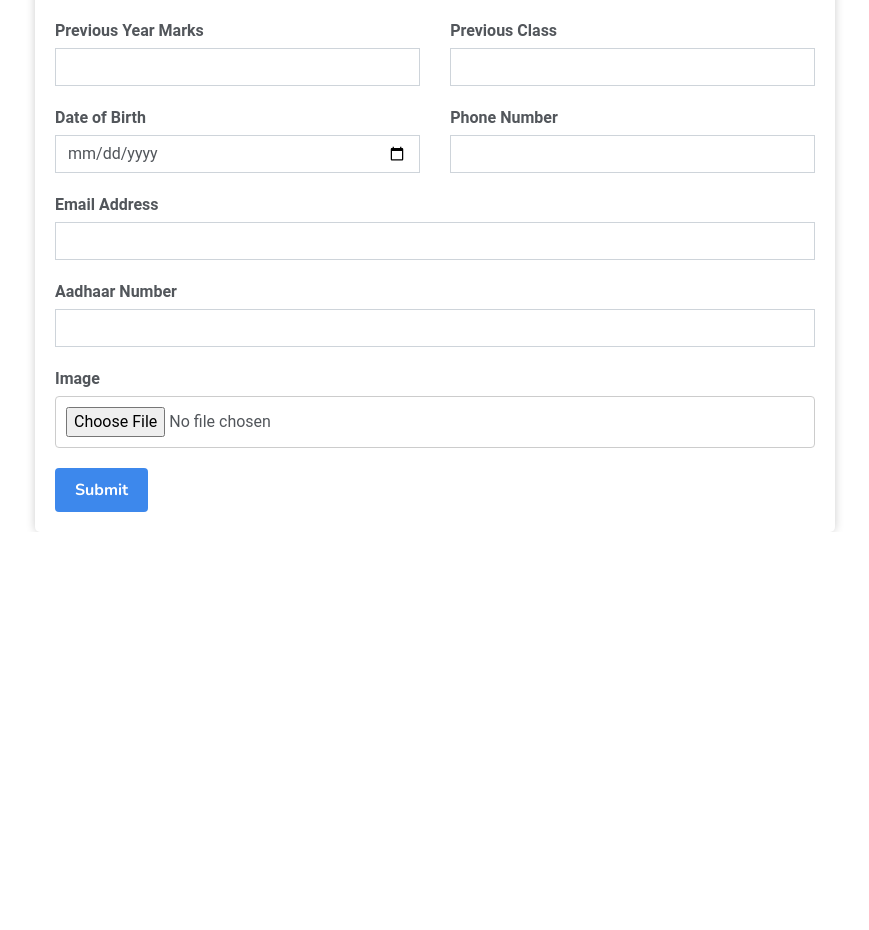
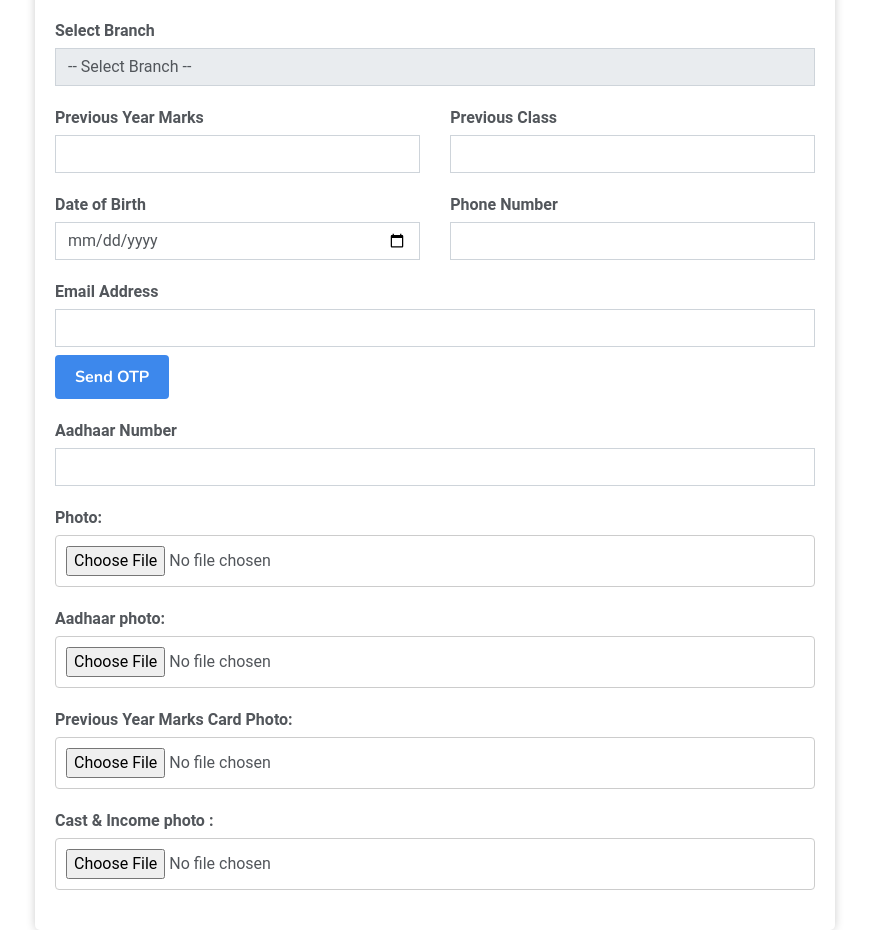
Before and after one commit to sunil-patil12000/admission-school, a React (Vite) app: page /admission in a window 1280 px wide. Shown: the part 613-1543 px from the top of the page, without its empty margins (205-1074 px from the left). Before the commit the page ends 1145 px from the top, so only its background shows below. Built offline with nearby package versions, Linux system fonts and the light colour scheme.

Commit message:
otp code change and checked

```diff
--- a/src/Register.jsx
+++ b/src/Register.jsx
@@ -17,9 +17,7 @@ const Register = () => {
     const handlesubmit = () => {
         if (password === cpassword) {
 
-            axios.post(URL + "/otpgen", {
-                email: email,
-            }).then((res) => console.log(res)).catch((e) => console.log(e))
+
 
             axios.post(URL + '/register', {
                 fname: fname,
--- a/src/components/Admission.jsx
+++ b/src/components/Admission.jsx
@@ -4,9 +4,7 @@ import axios from "axios";
 import Cookies from "js-cookie";
 import { useNavigate } from "react-router-dom";
 const Admission = () => {
-
   let navigate = useNavigate();
-
 
   const [formData, setFormData] = useState({
     lid: Cookies.get('user'),
@@ -17,6 +15,7 @@ const Admission = () => {
     gender: "",
     currentAddress: "",
     permanentAddress: "",
+    branch: "",
     previousYearMarks: "",
     previousClass: "",
     dateOfBirth: "",
@@ -26,52 +25,52 @@ const Admission = () => {
   });
 
   const [file, setFile] = useState(null);
+  const [aadhaarimg, setAadhaarimg] = useState(null);
+  const [pymc, setPymc] = useState(null);
+  const [ci, setCI] = useState(null);
 
   const handleFileInputChange = (event) => {
     setFile(event.target.files[0]);
   }
-
-
-  console.log(formData)
 
   const handleInputChange = (event) => {
     const { name, value } = event.target;
     setFormData({
       ...formData,
       [name]: value,
-
-
     });
   };
 
-  const handleSubmit = (event) => {
-    event.preventDefault();
-    console.log(formData);
+  const [visible, setVisible] = useState(false)
 
+  const handleotp = (e) => {
+    e.preventDefault()
+    console.log(formData.email)
 
+    axios.post("http://localhost:4545/otpgen", {
+      email: formData.email,
+    }).then((res) => {
+      console.log(res)
+      if (res.data.message === 'OTP sent successfully') {
+        setVisible(true);
+        console.log(res.data)
+        setCotp(res.data.otp)
 
+      }
 
+    }
+    ).catch((e) => console.log(e))
+  }
 
+  const handleSubmit = (e) => {
+    e.preventDefault();
 
-
-
-
-
-
-    // const form = new FormData();
-    // form.append('image', file);
-
-
-    Object.assign(formData, { 'image': file })
-
-
-
-
-
-    console.log(file)
-
-
-
+    Object.assign(formData, {
+      'image': file,
+      'aadhaarimg': aadhaarimg,
+      'pymc': pymc,
+      'ci': ci
+    })
 
     axios.post('http://localhost:4545/admission', formData, {
       headers: {
@@ -79,8 +78,7 @@ const Admission = () => {
       }
     }).then((res) => {
       console.log(res)
-      if (res.status(200)==200) {
-
+      if (res.status === 200) {
         setFormData({
           firstName: "",
           lastName: "",
@@ -89,6 +87,7 @@ const Admission = () => {
           gender: "",
           currentAddress: "",
           permanentAddress: "",
+          branch: "",
           previousYearMarks: "",
           previousClass: "",
           dateOfBirth: "",
@@ -96,24 +95,31 @@ const Admission = () => {
           email: "",
           aadhaarNumber: "",
         })
+        navigate('/profile')
+      }
+    }).catch((e) => console.log(e))
+  };
 
-        navigate('/profile')
+  const [otp, setOTP] = useState('');
+  const [resp, setResp] = useState('');
+  const [sub, setSub] = useState(false);
+  const [cotp, setCotp] = useState('');
+
+  const handleVerifyOTP = () => {
+
+    if (cotp === otp) {
+      setSub(true)
+      console.log(cotp + " = " + otp)
+    }
+
+  };
 
 
-      }
-    }).catch((e) => console.log(e))
-
-
-
-
-
-    // You can submit the form data to the server or do other stuff here
-  };
 
   return (
     <div className="admission-form-container">
       <h2>Admission Form</h2>
-      <form onSubmit={handleSubmit}>
+      <form >
         <div className="form-row">
           <div className="form-group">
             <label htmlFor="firstName">First Name</label>
@@ -204,6 +210,24 @@ const Admission = () => {
             required
           />
         </div>
+        <div className="form-group">
+          <label htmlFor="branch">Select Branch</label>
+          <select
+            name="branch"
+            id="branch"
+            className="form-control"
+            onChange={handleInputChange}
+            value={formData.branch}
+            required
+          >
+            <option value="">-- Select Branch --</option>
+            <option value="CSE">CSE</option>
+            <option value="E&E">E&E</option>
+            <option value="CIVIL">CIVIL</option>
+            <option value="EC">EC</option>
+            <option value="MECH">MECH</option>
+          </select>
+        </div>
         <div className="form-row">
           <div className="form-group">
             <label htmlFor="previousYearMarks">Previous Year Marks</label>
@@ -267,7 +291,29 @@ const Admission = () => {
             value={formData.email}
             required
           />
+          <button className="btn btn-primary mt-2" onClick={(e) => handleotp(e)}>Send OTP</button>
+
         </div>
+        {
+          visible ? (<><div className="form-group">
+            <label htmlFor="email">Enter OTP</label>
+            <input
+              type="text"
+              name="otp"
+              id="otp"
+              className="form-control"
+              onChange={(e) => setOTP(e.target.value)}
+              value={otp}
+
+            />
+
+            <button className="btn btn-primary mt-2" onClick={(e) => {
+              e.preventDefault()
+              handleVerifyOTP()
+            }}>Submit OTP</button>
+            <span className="ms-2 fa-1x fw-semibold">{resp}</span>
+          </div></>) : (<></>)
+        }
         <div className="form-group">
           <label htmlFor="aadhaarNumber">Aadhaar Number</label>
           <input
@@ -281,7 +327,7 @@ const Admission = () => {
           />
         </div>
         <div className="form-group">
-          <label htmlFor="image">Image</label>
+          <label htmlFor="image">Photo:</label>
           <input
             type="file"
             name="image"
@@ -291,9 +337,50 @@ const Admission = () => {
 
           />
         </div>
-        <button type="submit" className="btn btn-primary">
-          Submit
-        </button>
+        <div className="form-group">
+          <label htmlFor="image">Aadhaar photo:</label>
+          <input
+            type="file"
+            name="aadhaar-img"
+            id="aadhaar-img"
+            className="form-control-file"
+            onChange={(e) => setAadhaarimg(e.target.files[0])}
+
+          />
+        </div>
+        <div className="form-group">
+          <label htmlFor="image">Previous Year Marks Card Photo:</label>
+          <input
+            type="file"
+            name="pymc"
+            id="pymc"
+            className="form-control-file"
+            onChange={(e) => setPymc(e.target.files[0])}
+
+          />
+        </div>
+        <div className="form-group">
+          <label htmlFor="image">Cast & Income photo :</label>
+          <input
+            type="file"
+            name="ci"
+            id="ci"
+            className="form-control-file"
+            onChange={(e) => setCI(e.target.files[0])}
+
+          />
+        </div>
+
+
+        {
+          sub ? (<><button type="submit" onClick={(e) => handleSubmit(e)} className="btn btn-primary">
+            Submit
+          </button></>) : (
+            <> </>
+
+          )
+        }
+
       </form>
     </div>
   );
--- a/src/components/OTPpage.jsx
+++ b/src/components/OTPpage.jsx
@@ -4,7 +4,7 @@ import './otp.css'
 import { useNavigate } from 'react-router-dom';
 
 const OTPVerification = () => {
-    const [otp, setOTP] = useState('');
+
     const navigate = useNavigate();
 
     const handleOTPChange = (event) => {
```
